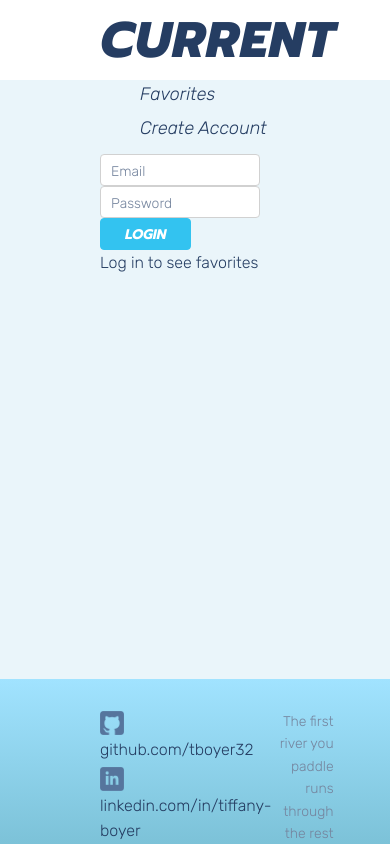
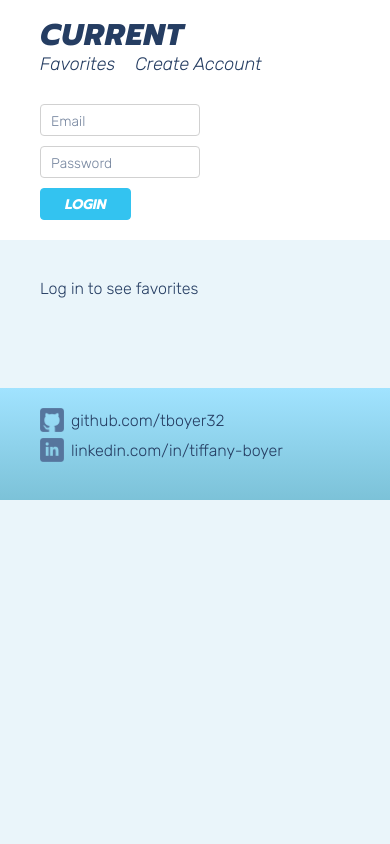
Before and after one commit to tboyer32/current, a React (Create React App) app: page /favorites in a window 390 px wide. Shown: the top 844 px of the page. Built offline with nearby package versions, Linux system fonts and the light colour scheme.

Commit message:
responsive styles and add intro

```diff
--- a/src/App.js
+++ b/src/App.js
@@ -21,7 +21,7 @@ function App() {
       <Helmet>
         <link rel="preconnect" href="https://fonts.googleapis.com" />
         <link rel="preconnect" href="https://fonts.gstatic.com" crossorigin />
-        <link href="https://fonts.googleapis.com/css2?family=Prompt:ital,wght@0,400;0,700;0,800;1,400;1,700;1,800&family=Rubik:ital,wght@0,300;1,300&display=swap" rel="stylesheet" />
+        <link href="https://fonts.googleapis.com/css2?family=Prompt:ital,wght@0,400;0,700;0,800;1,400;1,700;1,800&family=Rubik:ital,wght@0,300;1,300;1,700&display=swap" rel="stylesheet" />
       </Helmet>
       <AuthProvider>
           <header>
--- a/src/components/RiverChart.js
+++ b/src/components/RiverChart.js
@@ -99,8 +99,8 @@ const RiverChart = (props) => {
     <div className="container">
       <div className="chartContainer">
         <div className="currentTip" style={{top: height - barHeight-9}}><h4>Current Value</h4><p>{cfsValue} CFS</p></div>
-        <div className="seasonalTip" style={{top: height-seasonalMeanPos-24}}><h4>Seasonal Value</h4><p>{histValues.seasonalMedian} CFS</p></div>
-        <div className="historicalTip" style={{top: height-histMeanPos-24}}><h4>Historical Value</h4><p>{histValues.totalMedian} CFS</p></div>
+        <div className="seasonalTip" style={{top: height-seasonalMeanPos-24}}><h4>Seasonal Average</h4><p>{histValues.seasonalMedian} CFS</p></div>
+        <div className="historicalTip" style={{top: height-histMeanPos-24}}><h4>Historical Average</h4><p>{histValues.totalMedian} CFS</p></div>
         <svg ref={svgRef} id="riverChart" ></svg>
       </div>
     </div>
--- a/src/css/current.css
+++ b/src/css/current.css
@@ -21,14 +21,18 @@
 .map-container {
     width: 100%;
     height: 400px;
+    margin: 40px 0;
     border-radius: 20px;
     box-shadow: 0px 2px 9px 1px rgba(0,0,0,0.1);
+}
+
+.map-container a:link {
+    outline : none;
 }
 
 .mapboxgl-ctrl-attrib-button {
     padding: 0;
 }
-
 
  /* =========================================================================== */
  /* Layout */
@@ -71,7 +75,7 @@ header ul {
 }
 
 header ul li {
-    padding-left: 20px;
+    padding-right: 20px;
 }
 
 header h1, header nav, header ul li {
@@ -104,6 +108,38 @@ footer nav img {
 footer aside {
     width: 500px;
 }
+
+
+ /* =========================================================================== */
+ /* Home */
+ /* =========================================================================== */
+
+.intro {
+    margin: 70px 0 0;
+    background-color: #32bcf9;
+    background-image: url("/public/images/bluekayaker.jpg");
+    background-size: 450px;
+    height: 300px;
+    background-repeat: no-repeat;
+    background-position: top -180px left 80px;
+    color: var(--text-color-darkbg);
+    padding: 40px 0 50px 500px;
+    box-sizing: border-box;
+}
+
+.intro h3 {
+    font-size: 4.3rem;
+    font-family: 'Rubik';
+    font-weight: 800;
+    font-style: italic;
+    text-transform: uppercase;
+    margin-bottom: 20px;
+}
+
+.intro p {
+    font-size: 1.8rem;
+}
+
 
  /* =========================================================================== */
  /* River Detail */
@@ -162,6 +198,7 @@ button.unfav, button.unfav:hover, button.fav:hover {
 
 .grid-container.halves {
     padding-bottom: 50px;
+    max-width: 100%;
 }
 
 .grid-container > div {
@@ -340,7 +377,7 @@ footer aside .hb {
 
 .currentTip, .seasonalTip, .historicalTip {
     position: absolute;
-    width: 125px;
+    width: 114px;
     color: var(--text-color-darkbg);
     background-image: url("/public/images/favspritesheet.png");
     background-size: 150px;
@@ -403,3 +440,77 @@ header button {
     display: block;
     margin-bottom: 20px;
 }
+
+
+ /* =========================================================================== */
+ /* Media Queries */
+ /* =========================================================================== */
+
+@media (max-width: 1150px) {
+    header {
+        height: auto;
+    }
+    header form {
+        float: none;
+        margin-top: 0;
+        margin-bottom: 20px;
+    }
+    header nav {
+        margin-top: 20px;
+        float: right;
+    }
+}
+
+/* Larger than phablet */
+@media (max-width: 700px) {
+    header h1 {
+        font-size: 3rem;
+        line-height: 3rem;
+        margin-top: 20px;
+        display: block;
+    }
+    .container {
+        margin: 0 40px;
+    }
+    .detailBody .container {
+        margin: 0;
+    }
+    .seasonalTip, .historicalTip {
+        left: 20px;
+    }
+    header nav {
+        float: none;
+        margin: 0;
+    }
+    header nav ul {
+        margin: 0;
+    }
+    header input {
+        display: block;
+        margin-bottom: 10px;
+    }
+    body > div { /*undo footer pinned to bottom*/
+        padding: 0
+    }
+    .intro {
+        height: auto;
+        padding: 20px;
+        margin: 70px 0 0;
+        background-image: none;
+    }
+    footer {
+        height: auto;
+        margin-top: 70px;
+        position: inherit;
+        box-sizing: content-box;
+        height: auto;
+        width: auto;
+        padding: 20px 40px;
+    }
+    footer aside {
+        display: none;
+    }
+}
+
+/* Larger than tablet */
+@media (min-width: 1200px) {}
--- a/src/pages/home.js
+++ b/src/pages/home.js
@@ -95,10 +95,16 @@ export default function Home() {
     <>
       <main>
         <div className='container'>
-          <p>Choose a river to see current conditions</p>
           <div ref={mapContainer} className="map-container" />
         </div>
       </main>
+      <section className='intro'>
+            <h3>Have an adventure!</h3>
+            <p>
+              Current makes it easier than ever to find new places to kayak, canoe, and raft.<br />
+              With Current you can see water levels and weather conditions on waterways near you. <br />
+              You can also save your favorite rivers to check conditions at a glance.</p>
+          </section>
     </>
   );
 };
```
Also changed, not shown: public/images/bluekayaker.jpg (added).
